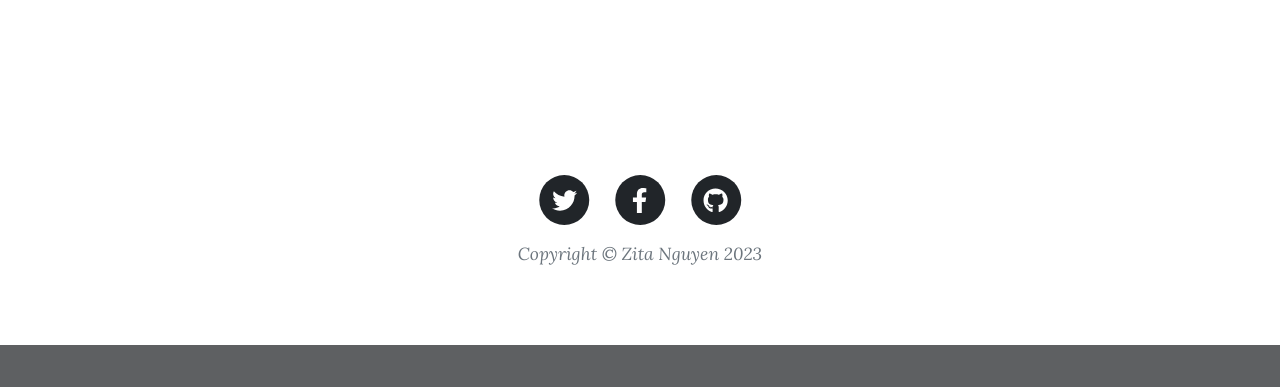
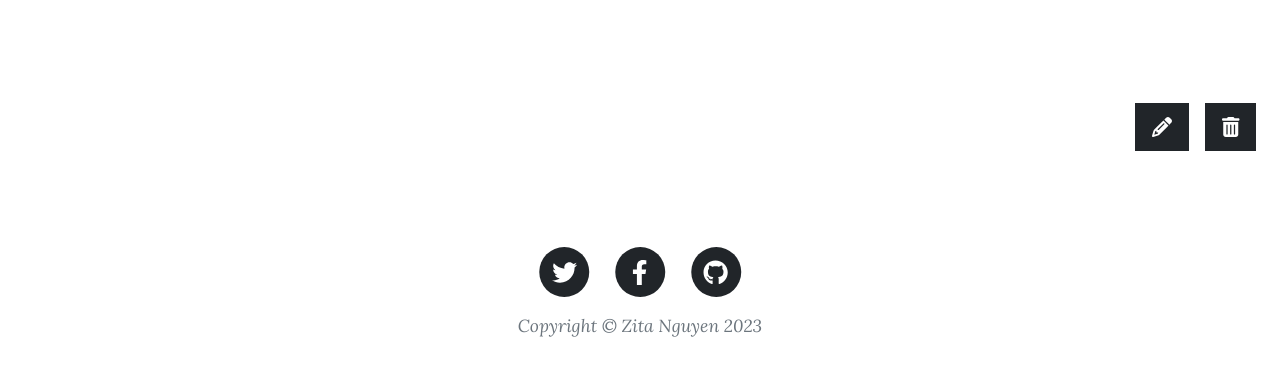
Before and after one commit to ZitaNguyen/MonPremierBlog, a PHP site: page /modify-post in a window 1280 px wide. Shown: the part 455-842 px from the top of the page. Before the commit the page ends 800 px from the top, so only its background shows below. Run offline with PHP 8.4, Linux system fonts and the light colour scheme; data that the repository does not hold is empty; some libraries are stand-ins or nearby versions.

Commit message:
Add buttons to modify and delete article

```diff
--- a/src/Controllers/AdminController.php
+++ b/src/Controllers/AdminController.php
@@ -45,7 +45,6 @@ class AdminController extends AbstractController
                     'author_id' => '1',
                     'category_id' => $_POST['category'],
                     'photo' => $fileName
-                    // 'created_date' => date('Y-m-d H:i:s')
                 ];
 
                 $success = $adminModel->addPost($aData);
--- a/templates/post.html.twig
+++ b/templates/post.html.twig
@@ -5,7 +5,7 @@
 {% endblock %}
 
 {% block main %}
-<!-- Page Header-->
+<!-- Page Header -->
 <header class="masthead" style="background-image: url('assets/img/{{ post.photo }}')">
     <div class="container position-relative px-4 px-lg-5">
         <div class="row gx-4 gx-lg-5 justify-content-center">
@@ -24,7 +24,7 @@
     </div>
 </header>
 
-<!-- Post Content-->
+<!-- Post Content -->
 <article class="mb-4">
     <div class="container px-4 px-lg-5">
         <div class="row gx-4 gx-lg-5 justify-content-center">
@@ -34,4 +34,11 @@
         </div>
     </div>
 </article>
+
+<!-- Buttons -->
+<div class="d-grid gap-2 d-flex justify-content-end me-4">
+    <a class="btn btn-dark btn-lg me-2" href="/modify-post" role="button" title="Modifier"><i class="fa-solid fa-pencil"></i></a>
+    <a class="btn btn-dark btn-lg" href="/delete-post" role="button" title="Supprimer"><i class="fa-solid fa-trash-can"></i></a>
+</div>
+
 {% endblock %}
```
